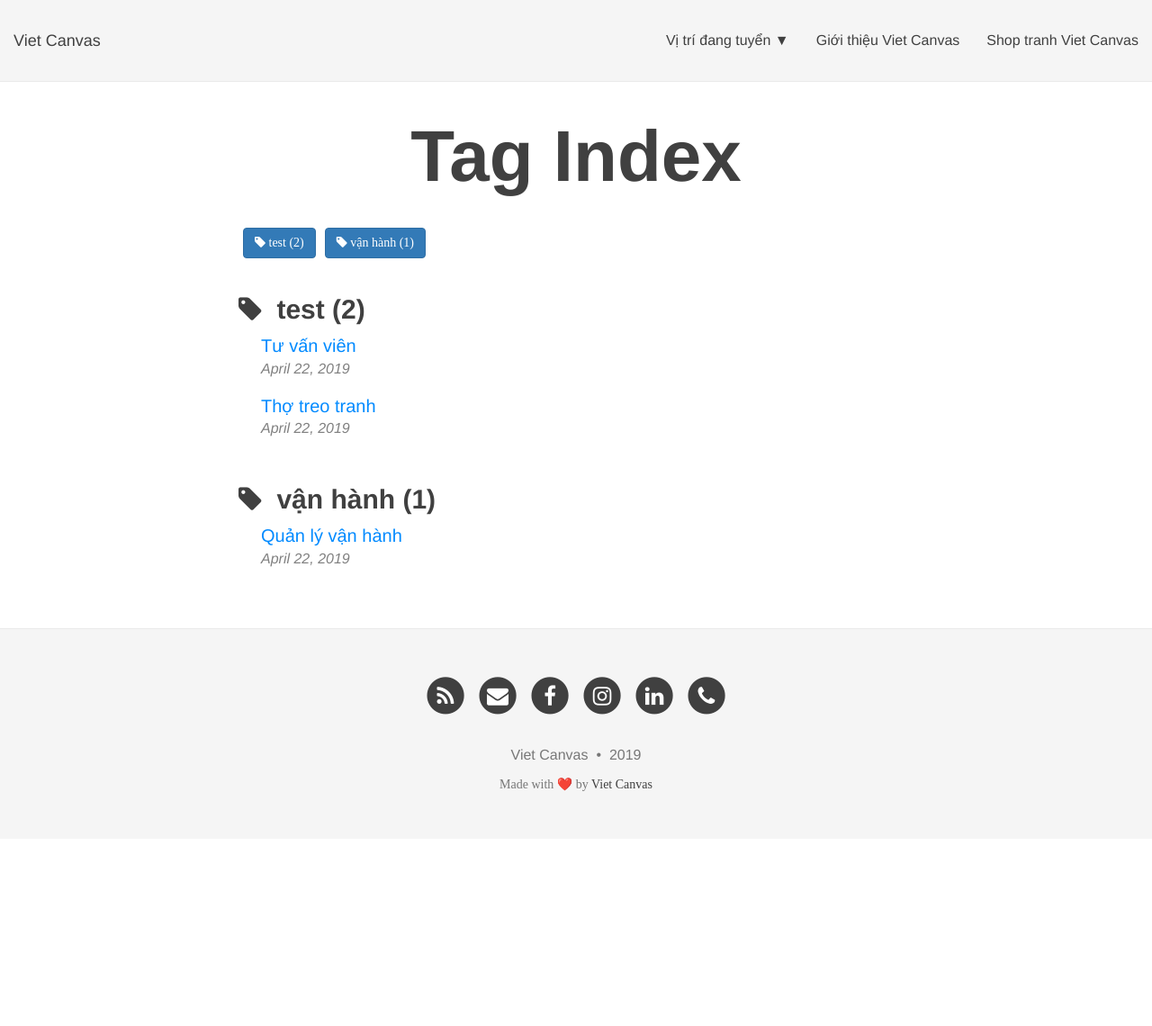
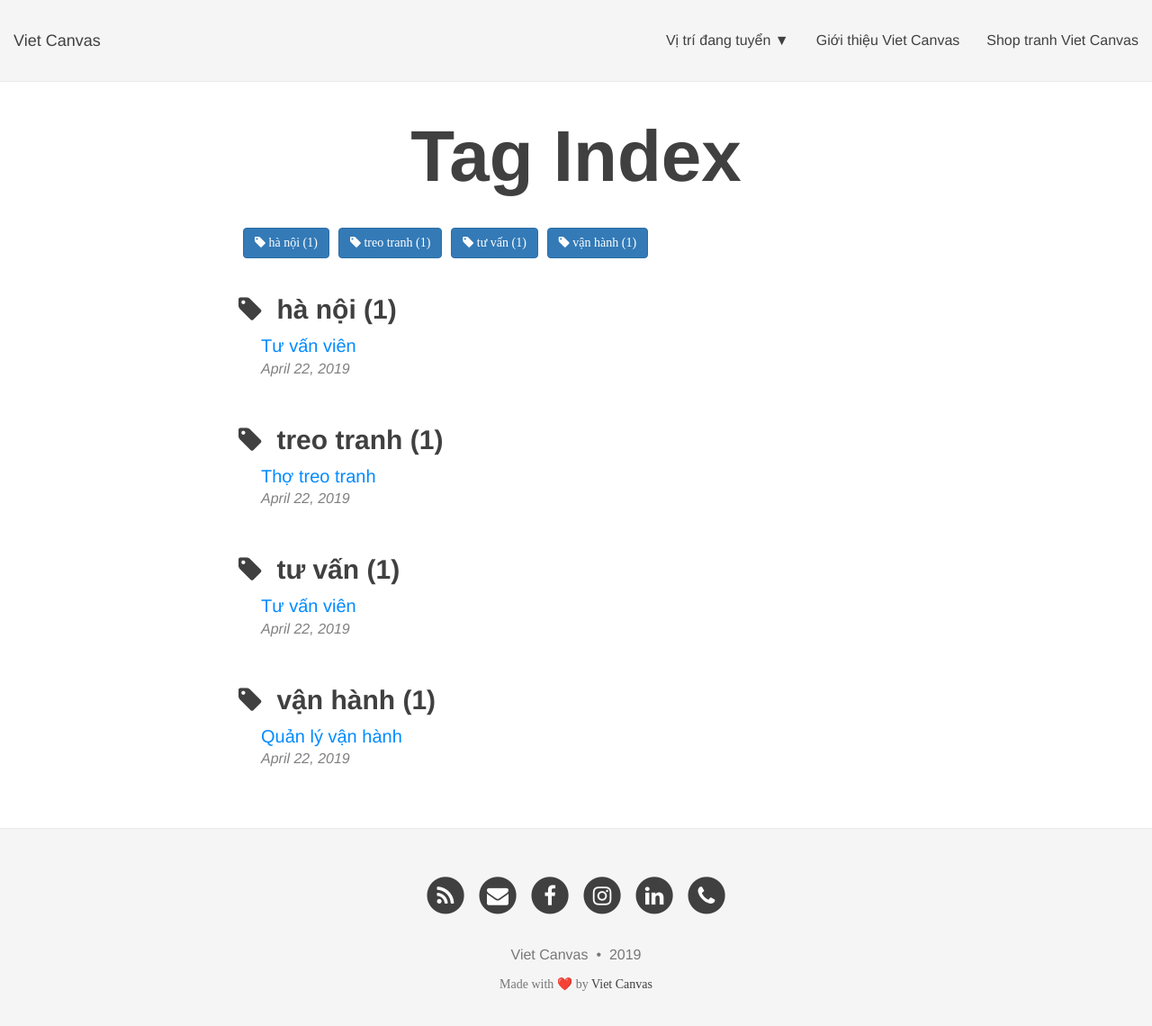
Before and after one commit to Tungtono/vc-jobs, a Jekyll site: the page built from tags.html, in a window 1280 px wide and 1154 px high. Shown: the top 1140 px of the window at 90% size. Built offline with Jekyll 4.4.1, drawn with Linux system fonts in a browser that asks for light colours; nearby versions of some CDN libraries; some web fonts are replaced.

Commit message:
no message

```diff
--- a/_posts/2019-04-22-treo-tranh.md
+++ b/_posts/2019-04-22-treo-tranh.md
@@ -2,7 +2,7 @@
 layout: post
 title: Thợ treo tranh
 subtitle: 10,000,000 - 15,000,000 VND/tháng
-tags: [test]
+tags: [treo tranh]
 comments: true
 ---
 
--- a/_posts/2019-04-22-tu-van.md
+++ b/_posts/2019-04-22-tu-van.md
@@ -2,7 +2,7 @@
 layout: post
 title: Tư vấn viên
 subtitle: 7,000,000 - 10,000,000 VND/tháng
-tags: [test]
+tags: [tư vấn, hà nội]
 comments: true
 ---
 
```
